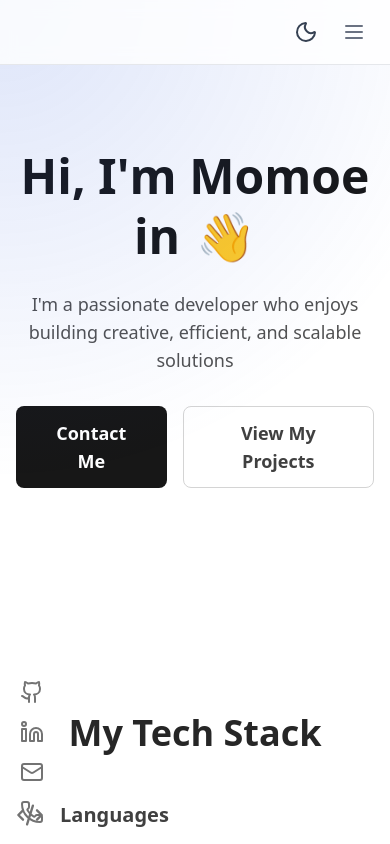
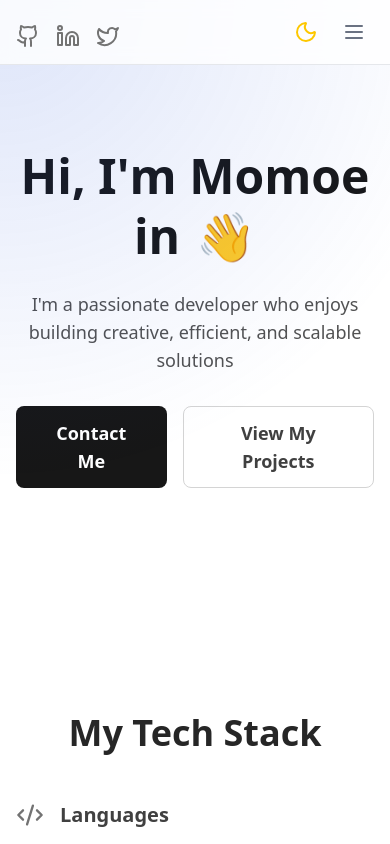
Before and after one commit to CactusBros/momoein-portfolio, a Next.js app: page / in a window 390 px wide. Shown: the top 844 px of the page. Built offline with nearby package versions, Linux system fonts and the light colour scheme.

Commit message:
fixed socials in mobile

```diff
--- a/app/layout.tsx
+++ b/app/layout.tsx
@@ -1,3 +1,5 @@
+// src/app/layout.tsx
+
 import { ThemeProvider } from "./ThemeProvider";
 import Navbar from "../components/Navbar";
 import SocialLinks from "../components/SocialLinks";
@@ -5,13 +7,11 @@ import BackgroundShine from "../components/BgShine";
 import Footer from "../components/Footer";
 import "./globals.css";
 
-// It's good practice to add metadata in your root layout
 export const metadata = {
   title: "My Awesome Portfolio",
   description: "Welcome to my personal portfolio website.",
 };
 
-// The fix is to add the type annotation for the children prop
 export default function RootLayout({
   children,
 }: {
@@ -23,7 +23,9 @@ export default function RootLayout({
         <ThemeProvider attribute="class" defaultTheme="light">
           <BackgroundShine />
           <Navbar />
-          <SocialLinks />
+          <div className="hidden md:block">
+            <SocialLinks />
+          </div>
           <main>{children}</main>
           <Footer />
         </ThemeProvider>
--- a/components/Navbar.tsx
+++ b/components/Navbar.tsx
@@ -1,9 +1,12 @@
+// src/components/Navbar.tsx
+
 "use client";
 
-import { useState, useEffect } from 'react';
-import { useTheme } from 'next-themes';
-import Link from 'next/link';
-import { Menu, X, Sun, Moon } from 'lucide-react';
+import { useState, useEffect } from "react";
+import { useTheme } from "next-themes";
+import Link from "next/link";
+import { Menu, X, Sun, Moon } from "lucide-react";
+import SocialLinks from "./SocialLinks"; // Import SocialLinks
 
 const Navbar = () => {
   const [isOpen, setIsOpen] = useState(false);
@@ -19,38 +22,43 @@ const Navbar = () => {
   };
 
   const navLinks = [
-    { href: '#projects', label: 'Projects' },
-    { href: '#contact', label: 'Contact' },
+    { href: "#projects", label: "Projects" },
+    { href: "#contact", label: "Contact" },
   ];
 
-  // This function now safely renders the theme toggle button only on the client.
   const renderThemeChanger = () => {
-    // While not mounted, render a placeholder or null to avoid the mismatch.
-    if (!mounted) {
-      return <div className="w-6 h-6" />;
-    }
-
-    if (theme === 'dark') {
+    if (!mounted) return <div className="w-6 h-6" />;
+    const Icon = theme === "dark" ? Sun : Moon;
+    const newTheme = theme === "dark" ? "light" : "dark";
     return (
-        <Sun
-          className="w-6 h-6 text-yellow-400 cursor-pointer transition-transform duration-300 hover:scale-110"
-          onClick={() => setTheme('light')}
+      <Icon
+        className="w-6 h-6 text-yellow-400 dark:text-gray-700 cursor-pointer transition-transform duration-300 hover:scale-110"
+        onClick={() => setTheme(newTheme)}
       />
     );
-    } else {
-      return (
-        <Moon
-          className="w-6 h-6 text-gray-700 cursor-pointer transition-transform duration-300 hover:scale-110"
-          onClick={() => setTheme('dark')}
-        />
-      );
-    }
   };
 
   return (
     <nav className="bg-white/80 dark:bg-neutral-900/80 backdrop-blur-sm w-full fixed top-0 left-0 z-50 border-b border-gray-200 dark:border-neutral-800">
       <div className="max-w-7xl mx-auto px-4 sm:px-6 lg:px-8">
-        <div className="flex items-center justify-end h-16">
+        {/* Changed to justify-between */}
+        <div className="flex items-center justify-between h-16">
+          {/* Left Side: Socials on Mobile, Logo on Desktop */}
+          <div>
+            {/* Mobile Social Links (Horizontal) */}
+            <div className="md:hidden">
+              <SocialLinks className="flex-row space-x-4" />
+            </div>
+            {/* Desktop Logo (Placeholder) */}
+            <div className="hidden md:block">
+              <Link href="/" className="text-xl font-bold">
+                Momoein
+              </Link>
+            </div>
+          </div>
+
+          {/* Right Side: Desktop Nav & Mobile Icons */}
+          <div className="flex items-center">
             {/* Desktop Navigation Links */}
             <div className="hidden md:flex items-center space-x-8">
               {navLinks.map((link) => (
@@ -70,17 +78,22 @@ const Navbar = () => {
               {renderThemeChanger()}
               <button
                 onClick={toggleMenu}
-              className="inline-flex items-center justify-center p-2 rounded-md text-gray-500 dark:text-gray-400 hover:bg-gray-100 dark:hover:bg-neutral-800 focus:outline-none"
+                className="inline-flex items-center justify-center p-2 rounded-md text-gray-500 dark:text-gray-400"
                 aria-expanded={isOpen}
               >
                 <span className="sr-only">Open main menu</span>
-              {isOpen ? <X className="h-6 w-6" /> : <Menu className="h-6 w-6" />}
+                {isOpen ? (
+                  <X className="h-6 w-6" />
+                ) : (
+                  <Menu className="h-6 w-6" />
+                )}
               </button>
             </div>
           </div>
         </div>
+      </div>
 
-      {/* Mobile Menu */}
+      {/* Mobile Dropdown Menu (No longer contains social links) */}
       {isOpen && (
         <div className="md:hidden" id="mobile-menu">
           <div className="px-2 pt-2 pb-3 space-y-1 sm:px-3">
@@ -88,7 +101,7 @@ const Navbar = () => {
               <Link
                 key={link.href}
                 href={link.href}
-                onClick={() => setIsOpen(false)} // Close menu on click
+                onClick={() => setIsOpen(false)}
                 className="text-neutral-700 dark:text-neutral-300 hover:bg-gray-100 dark:hover:bg-neutral-800 block px-3 py-2 rounded-md text-base font-medium"
               >
                 {link.label}
--- a/components/SocialLinks.tsx
+++ b/components/SocialLinks.tsx
@@ -1,46 +1,29 @@
-import { Github, Linkedin, Mail, Phone } from 'lucide-react';
-import Link from 'next/link';
+// src/components/SocialLinks.tsx
+import { Github, Linkedin, Twitter } from "lucide-react";
+import Link from "next/link";
+import { FC } from "react";
 
-// Data for social links for easier mapping
 const socialLinks = [
-  {
-    href: 'https://github.com/your-username', // Replace with your GitHub URL
-    label: 'GitHub',
-    icon: Github,
-  },
-  {
-    href: 'https://linkedin.com/in/your-profile', // Replace with your LinkedIn URL
-    label: 'LinkedIn',
-    icon: Linkedin,
-  },
-  {
-    href: 'mailto:your-email@example.com', // Replace with your email
-    label: 'Email',
-    icon: Mail,
-  },
-  {
-    href: 'tel:+1234567890', // Replace with your phone number
-    label: 'Phone',
-    icon: Phone,
-  },
+  { href: "https://github.com/yourusername", icon: Github },
+  { href: "https://linkedin.com/in/yourusername", icon: Linkedin },
+  { href: "https://twitter.com/yourusername", icon: Twitter },
 ];
 
-const SocialLinks = () => {
+interface SocialLinksProps {
+  className?: string;
+}
+
+const SocialLinks: FC<SocialLinksProps> = ({ className }) => {
   return (
-    <div className="fixed bottom-5 left-5 flex flex-col space-y-4 z-50">
-      {socialLinks.map(({ href, label, icon: Icon }) => (
-        <Link
-          key={label}
-          href={href}
-          target="_blank"
-          rel="noopener noreferrer"
-          aria-label={label}
-          className="text-neutral-500 dark:text-neutral-400 hover:text-black dark:hover:text-white transition-transform duration-300 hover:scale-110"
-        >
-          <Icon className="w-6 h-6" />
-        </Link>
-      ))}
-    </div>
+    <nav className={`fixed bottom-4 left-4 ${className}`}>
+      <div className="flex flex-row gap-4 md:flex-col">
+        {socialLinks.map((link, index) => (
+          <Link href={link.href} key={index} target="_blank">
+            <link.icon className="w-6 h-6 text-neutral-500 hover:text-black dark:hover:text-white transition-colors" />
+          </Link>
+        ))}
+      </div>
+    </nav>
   );
 };
 
```
Lines whose indentation alone changed are shown as unchanged.
